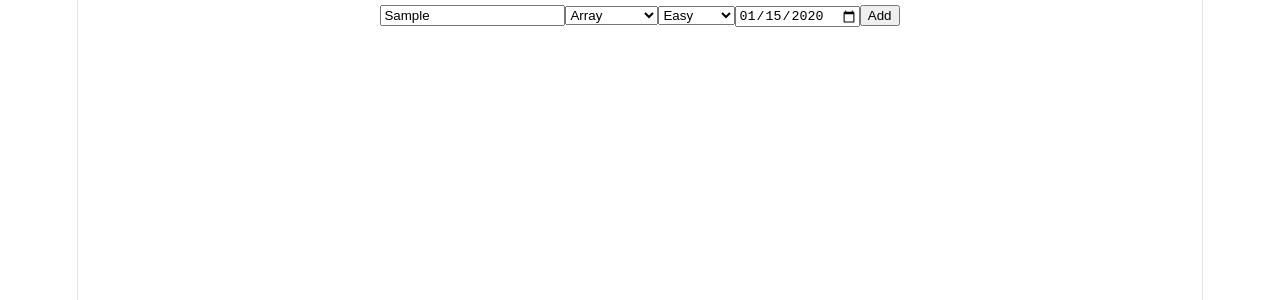
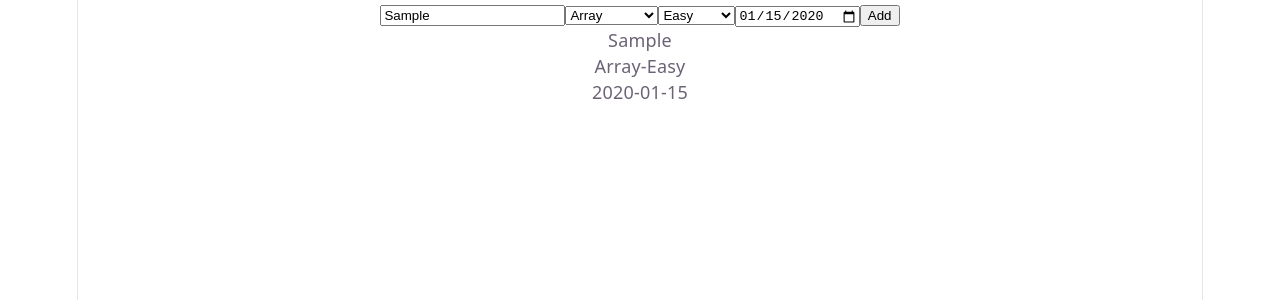
Before and after one commit to MohdYasir6/DSA-progress-tracker, a React (Vite) app: page / in a window 1280 px wide. Both pictures are taken after typing "Sample", "2020-01-15" into the empty fields and a click on the button "Add". Shown: the top 300 px of the page. Built offline with nearby package versions, Linux system fonts and the light colour scheme.

Commit message:
show problem on page

```diff
--- a/src/App.jsx
+++ b/src/App.jsx
@@ -54,6 +54,15 @@ function App() {
 
         <button type="submit">Add</button>
       </form>
+      {problems.map((p) => (
+        <div key={p.id}>
+          <p>{p.name}</p>
+          <p>
+            {p.pattern}-{p.difficulty}
+          </p>
+          <p>{p.dateSolved}</p>
+        </div>
+      ))}
     </div>
   );
 }
```
